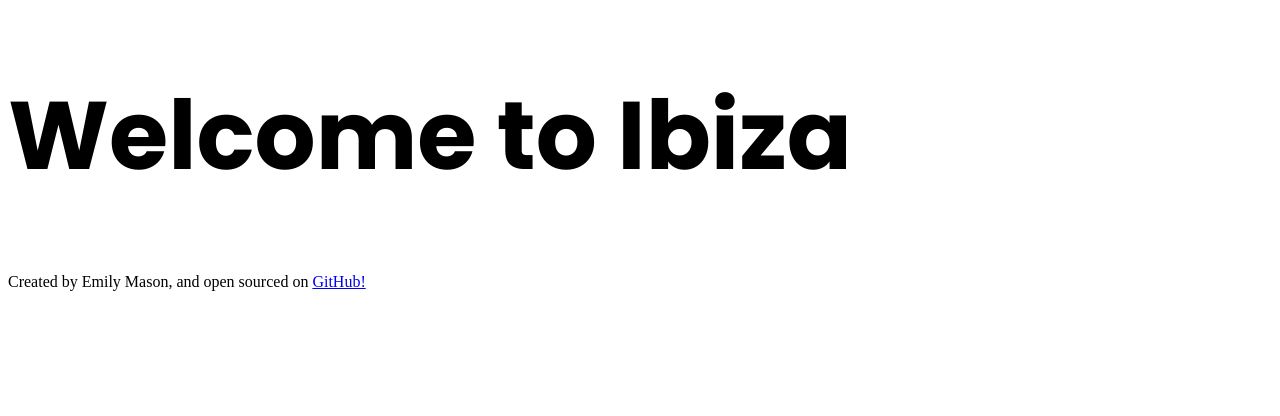
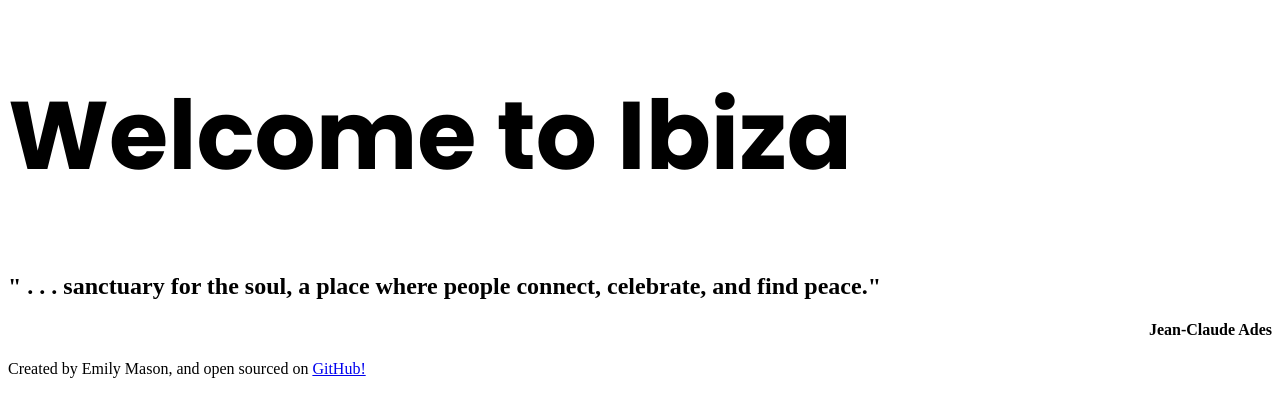
Before and after one commit to masone85/travel-project-1, a plain HTML site: page index.html in a window 1280 px wide. Drawn offline with Linux system fonts and the light colour scheme.

Commit message:
added subtitle to homepage

```diff
--- a/index.html
+++ b/index.html
@@ -15,6 +15,11 @@
   </head>
   <body>
     <h1>Welcome to Ibiza</h1>
+    <h2>
+      " . . . sanctuary for the soul, a place where people connect, celebrate,
+      and find peace."
+    </h2>
+    <h4>Jean-Claude Ades</h4>
 
     <footer>
       Created by Emily Mason, and open sourced on
--- a/src/styles.css
+++ b/src/styles.css
@@ -5,3 +5,7 @@ h1 {
   font-size: 96px;
   line-height: 144px;
 }
+
+h4 {
+  text-align: end;
+}
```
